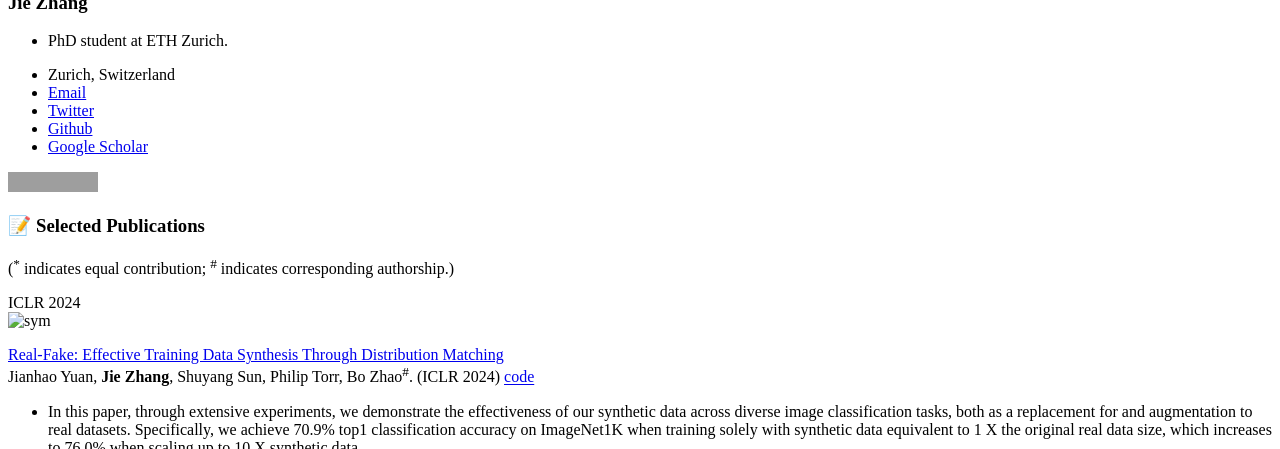
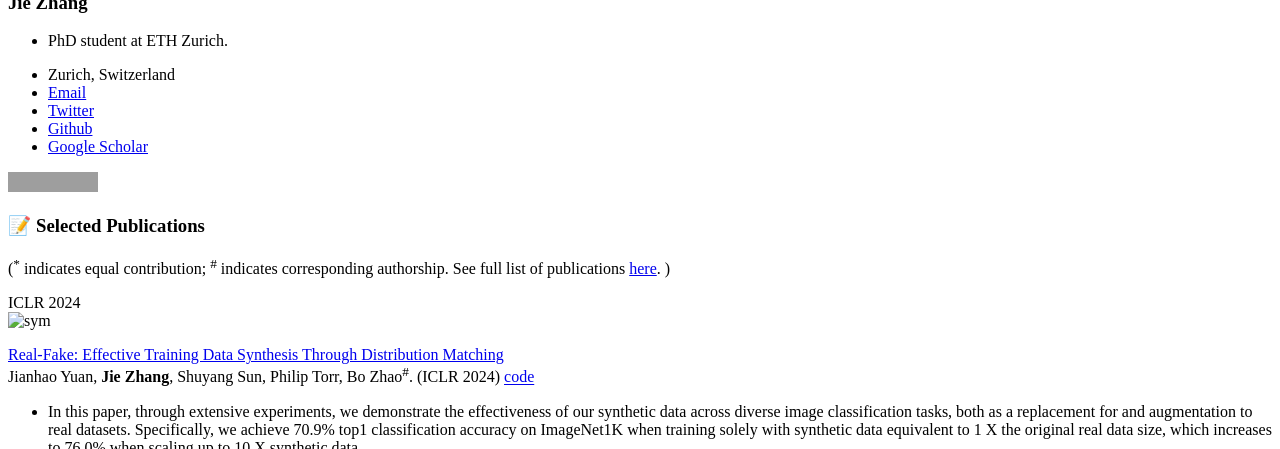
Before and after one commit to zj-jayzhang/zj-jayzhang.github.io, a Jekyll site: the page built from _pages/includes/pubs.md, in a window 1280 px wide and 900 px high, scrolled down 551 px, cut to the strip 0-449 px from the top of the window. Built offline with Jekyll 4.4.1, drawn with Linux system fonts in a browser that asks for light colours; our own code applies the rules of GitHub Pages for plain Markdown files; grey boxes are pictures that could not be loaded.

Commit message:
Update pubs.md

```diff
--- a/_pages/includes/pubs.md
+++ b/_pages/includes/pubs.md
@@ -13,7 +13,7 @@
 }
 </style>
 
-(<sup>*</sup> indicates equal contribution;  <sup>#</sup> indicates corresponding authorship.)
+(<sup>*</sup> indicates equal contribution;  <sup>#</sup> indicates corresponding authorship. See full list of publications <a href="https://scholar.google.com/citations?user=soDBSE8AAAAJ">here</a>. )
 
 <div class='paper-box'><div class='paper-box-image'><div><div class="badge">ICLR 2024</div><img src='images/iclr24.png' alt="sym" width="100%"></div></div>
 <div class='paper-box-text' markdown="1">
```
